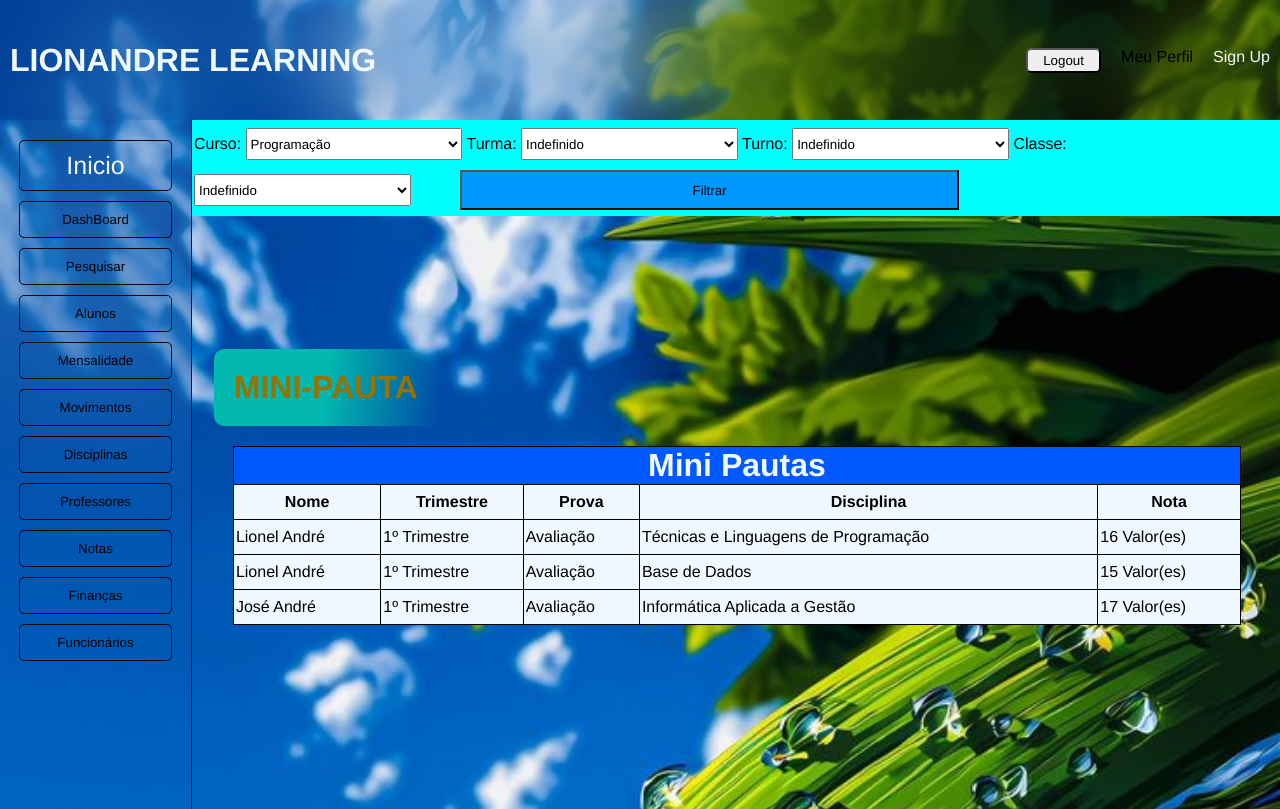
After one commit to lionelandre01-programmer/gestao_alunos, a Django app: page /minipauta/ in a window 1280 px wide. The commit adds this page. Run offline with Django 5.2, Linux system fonts and the light colour scheme; a user stored in the database is signed in; data comes from the database, SQL or seed files in the repository; both versions use the stored data as it was after the commit.

Commit message:
Actualizando funcionalidades
Implementando algumas funcionalidades importantes no sistema...

```diff
--- a/sistema_gestao/alunos/forms.py
+++ b/sistema_gestao/alunos/forms.py
@@ -237,11 +237,11 @@ class DisciplinaForm(forms.ModelForm):
 class ProfessorForm(forms.ModelForm):
     class Meta:
         model = Professores
-        fields = ('nome','sobrenome','disciplina','tempo_trabalho')
+        fields = ('first_name','last_name', 'username','disciplina','tempo_trabalho')
 
         widgets = {
-            'nome' : forms.TextInput(attrs={'placeholder':'Seu nome'}),
-            'sobrenome' : forms.TextInput(attrs={'placeholder':'Seu sobrenome'}),
+            'first_name' : forms.TextInput(attrs={'placeholder':'Seu nome'}),
+            'last_name' : forms.TextInput(attrs={'placeholder':'Seu sobrenome'}),
             'disciplina' : forms.TextInput(attrs={'placeholder':'Disciplina que leciona'}),
             'tempo_trabalho' : forms.DateInput(attrs={'class':'genero'})
         }
--- a/sistema_gestao/alunos/static/css/style.css
+++ b/sistema_gestao/alunos/static/css/style.css
@@ -91,6 +91,11 @@ aside{
     height: 10%;
     border-radius: 5px;
     background: transparent;
+    transition: all 0.5s ease-in-out;
+}
+
+.aside-lista button:hover{
+    background-color: aqua;
 }
 
 table{
@@ -127,6 +132,30 @@ th{
     border-radius: 15px;
     color: aliceblue;
     margin-bottom: 10px;
+    transition: all 2.5s ease;
+}
+
+.form:hover{
+    cursor: pointer;
+    background-color: rgb(0, 140, 255);
+}
+
+#changes{
+    transition: all 2.5s ease;
+}
+
+#changes:hover{
+    border: 2px solid rgb(156, 3, 3);
+    background-color: rgba(18, 19, 18, 0.87);
+}
+
+#change_input{
+    transition: all 2s ease-in-out;
+}
+
+#change_input:hover{
+    background-color: black;
+    color: white;
 }
 
 .indexe{
@@ -140,9 +169,20 @@ th{
     overflow: hidden;
 }
 
-.form input{
+.form input, select{
     width: 95%;
-    height: 85%;
+    height: 95%;
+    transition: all 0.5s ease-in-out;
+}
+
+.form input:hover{
+    background-color: black;
+    color: white;
+}
+
+.form select:hover{
+    background-color: black;
+    color: white;
 }
 
 .genero{
@@ -428,3 +468,68 @@ th{
     border-radius: 5px;
     text-align: center;
 }
+
+.detalhes_notas{
+    width: 70%;
+    height: 90vh;
+    backdrop-filter: blur(8px);
+    display: flex;
+    flex-wrap: wrap;
+    align-items: center;
+    justify-content: space-evenly;
+    padding: 3%;
+    border: 2px solid skyblue ;
+    border-radius: 15px;
+    margin-bottom: 10px;
+}
+
+.detalhes_notas .foto{
+    width: 30%;
+    height: 35%;
+    border-radius: 1px;
+}
+
+.detalhes_notas .info{
+    width: 70%;
+    height: 35%;
+    padding: 10px;
+    border-bottom-right-radius: 20px;
+    border-top-right-radius: 20px;
+    background-color: rgb(0, 213, 255);
+}
+
+.detalhes_notas .informa{
+    width: 100%;
+    height: auto;
+    color: aliceblue;
+}
+
+.detalhes_notas .informa table{
+    border-collapse: collapse;
+    width: 100%;
+    color: aliceblue;
+    height: auto;
+}
+
+.formMiniBusca{
+    width: 85%;
+    height: 12vh;
+    top: 15vh;
+    right: 0;
+    background-color: aqua;
+    position: absolute;
+    padding: 8px 2px;
+}
+
+.formMiniBusca select{
+    width: 20%;
+    height: 40%;
+}
+
+.formMiniBusca input{
+    height: 50%;
+    width: 46%;
+    margin-left: 45px;
+    margin-top: 10px;
+    background-color: rgb(0, 153, 255);
+}
--- a/sistema_gestao/alunos/templates/aluno/funcionarios.html
+++ b/sistema_gestao/alunos/templates/aluno/funcionarios.html
@@ -21,12 +21,13 @@
         <h1 style="color: rgb(148, 114, 4);">INFORMAÇÕES DO FUNCIONÁRIO</h1>
     </div>
 
-    <div class="detalhes">
+    <div class="detalhes" id="changes">
         <div class="foto">
             <img src="{% static 'css/img/Passe.png' %}" alt="erro" class="passe">
         </div>
 
         <div class="informa">
+            <h4>Código: <span>{{ usuario.id }}</span></h4>
             <h4>Nome: <span>{{ usuario.nome }}</span></h4>
             <h4>Nome de Usuário: <span>{{ usuario.username }}</span></h4>
             <h4>E-Mail: <span>{{ usuario.email }}</span></h4>
--- a/sistema_gestao/alunos/templates/aluno/layout/base.html
+++ b/sistema_gestao/alunos/templates/aluno/layout/base.html
@@ -19,7 +19,7 @@
                     style="height: 25px; width: 75px; display: flex; justify-content: space-evenly; align-items: center; border-radius: 5px;">
                         <li><a href="{% url 'logout' %}" style="color: black;">Logout</a></li></button>
                         <li><a href="{% url 'meuperfil' %}" style="color: black;">Meu Perfil</a></li>
-                        {% if perms.view_movimento %}
+                        {% if request.user.is_superuser %}
                         <li><a href="{% url 'registro' %}">Sign Up</a></li>
                         {% endif %}
                     {% else %}
--- a/sistema_gestao/alunos/templates/aluno/lista.html
+++ b/sistema_gestao/alunos/templates/aluno/lista.html
@@ -54,5 +54,4 @@
 </table>
 
 
-
 {% endblock %}
--- /dev/null
+++ b/sistema_gestao/alunos/templates/aluno/minipauta.html
@@ -0,0 +1,156 @@
+{% extends 'aluno/layout/base.html' %}
+
+{% block content %}
+
+<form action="{% url 'minipautaBusca' %}" method="POST" class="formMiniBusca">
+    {% csrf_token %}
+
+    <label for="curso">Curso:</label>
+    <select name="curso" id="curso">
+        {% for curso in cursos %}
+            <option value="{{ curso.id }}">{{ curso.nome }}</option>
+        {% endfor %}
+    </select>
+
+    <label for="tuma">Turma:</label>
+    <select name="turma" id="turma">
+        <option value="">Indefinido</option>
+        <option value="A">Turma A</option>
+        <option value="B">Turma B</option>
+        <option value="C">Turma C</option>
+        <option value="D">Turma D</option>
+    </select>
+
+    <label for="turno">Turno:</label>
+    <select name="turno" id="turno">
+        <option value="">Indefinido</option>
+        <option value="Manhã">Turno da Manhã</option>
+        <option value="Tarde">Turno da Tarde</option>
+    </select>
+
+    <label for="classe">Classe:</label>
+    <select name="classe" id="clasee">
+        <option value="0">Indefinido</option>
+        <option value="10">10ª Classe</option>
+        <option value="11">11ª Classe</option>
+        <option value="12">12ª Classe</option>
+        <option value="13">13ª Classe</option>
+    </select>
+
+    <input type="submit" value="Filtrar">
+
+</form>
+
+<div class="page" style="width: auto; align-self: start; margin: 20px;">
+        <h1 style="color: rgb(148, 114, 4);">MINI-PAUTA</h1>
+</div>
+
+
+<table border="1">
+
+    {% if dado_todos %}
+
+    <tr>
+        <th colspan="2"  style="background-color: rgb(0, 174, 255);"><h1>{{ dado_todos.curso }}</h1></th>
+        <th colspan="3"  style="background-color: rgb(0, 174, 255);"><h1>{{ dado_todos.sala }}</h1></th>
+    </tr>
+    <tr>
+        <th><h1>{{ dado_todos.classe }}ª Classe</h1></th>
+        <th colspan="2" style="background-color: rgb(0, 89, 255);"><h1>Turma {{ dado_todos.turma }}</h1></th>
+        <th colspan="2" style="background-color: rgb(0, 89, 255);"><h1>Periódo da {{ dado_todos.turno }}</h1></th>
+    </tr>
+
+    {% elif dado_turma and dado_classe and dado_curso %}
+
+    <tr>
+        <th colspan="5"  style="background-color: rgb(0, 174, 255);"><h1>{{ dado_curso }}</h1></th>
+    </tr>
+    <tr>
+        <th colspan="2" style="background-color: rgb(0, 89, 255);"><h1>{{ dado_classe }}ª Classe</h1></th>
+        <th colspan="3" style="background-color: rgb(0, 89, 255);"><h1>Turma {{ dado_turma }}</h1></th>
+    </tr>
+
+    {% elif dado_turno and dado_classe and dado_curso %}
+
+    <tr>
+        <th colspan="5"  style="background-color: rgb(0, 174, 255);"><h1>{{ dado_curso }}</h1></th>
+    </tr>
+    <tr>
+        <th colspan="2" style="background-color: rgb(0, 89, 255);"><h1>{{ dado_classe }}ª Classe</h1></th>
+        <th colspan="3" style="background-color: rgb(0, 89, 255);"><h1>Periódo {{ dado_turno }}</h1></th>
+    </tr>
+
+    {% elif dado_turno and dado_turma and dado_curso %}
+
+    <tr>
+        <th colspan="5" style="background-color: rgb(0, 174, 255);"><h1>{{ dado_curso }}</h1></th>
+    </tr>
+    <tr>
+        <th colspan="2" style="background-color: rgb(0, 89, 255);"><h1>Turma {{ dado_turma }}</h1></th>
+        <th colspan="3" style="background-color: rgb(0, 89, 255);"><h1>Periódo {{ dado_turno }}</h1></th>
+    </tr>
+
+    {% elif dado_turma and dado_curso %}
+
+    <tr>
+        <th colspan="3" style="background-color: rgb(0, 89, 255);"><h1>{{ dado_curso }}</h1></th>
+        <th colspan="2" style="background-color: rgb(0, 89, 255);"><h1>Turma {{ dado_turma }}</h1></th>
+    </tr>
+
+    {% elif dado_classe and dado_curso %}
+
+    <tr>
+        <th colspan="3" style="background-color: rgb(0, 89, 255);"><h1>{{ dado_curso }}</h1></th>
+        <th colspan="2" style="background-color: rgb(0, 89, 255);"><h1>{{ dado_classe }}ª Classe</h1></th>
+    </tr>
+
+    {% elif dado_turno and dado_curso %}
+
+    <tr>
+        <th colspan="3" style="background-color: rgb(0, 89, 255);"><h1>{{ dado_curso }}</h1></th>
+        <th colspan="2" style="background-color: rgb(0, 89, 255);"><h1>Periódo {{ dado_turno }}</h1></th>
+    </tr>
+
+    {% elif dado_curso %}
+
+    <tr>
+        <th colspan="5" style="background-color: rgb(0, 89, 255);"><h1>{{ dado_curso }}</h1></th>
+    </tr>
+
+    {% else %}
+
+    <tr>
+        <th colspan="5" style="background-color: rgb(0, 89, 255);"><h1>Mini Pautas</h1></th>
+    </tr>
+
+    {% endif %}
+
+    <tr>
+        <th style="background-color: aliceblue; color: black;">Nome</th>
+        <th style="background-color: aliceblue; color: black;">Trimestre</th>
+        <th style="background-color: aliceblue; color: black;">Prova</th>
+        <th style="background-color: aliceblue; color: black;">Disciplina</th>
+        <th style="background-color: aliceblue; color: black;">Nota</th>
+    </tr>
+
+{% for nota in notas %}
+    <tr>
+        <td style="background-color: aliceblue; color: black;">{{ nota.aluno }}</td>
+        <td style="background-color: aliceblue; color: black;">{{ nota.trimestre }} Trimestre</td>
+        <td style="background-color: aliceblue; color: black;">{{ nota.prova }}</td>
+        <td style="background-color: aliceblue; color: black;">{{ nota.disciplina }}</td>
+        <td style="background-color: aliceblue; color: black;">{{ nota.nota }} Valor(es)</td>
+
+    </tr>
+
+
+{% empty %}
+
+    <h3>Sem Notas Cadastradas</h3>
+
+{% endfor %}
+
+</table>
+
+
+{% endblock %}
--- a/sistema_gestao/alunos/templates/aluno/professores.html
+++ b/sistema_gestao/alunos/templates/aluno/professores.html
@@ -32,8 +32,8 @@
             {% endfor %}
         </select>
 
-        <label for="tempo">Tempo de Trabalho</label>
-        <input type="text" name="tempo_trabalho" id="tempo" placeholder="Horas de trabalho por semana" style="height: 10%; border-radius: 5px; border: 1px;" required>
+        <label for="tempo">Tempo de Trabalho (por dia)</label>
+        <input type="time" name="tempo_trabalho" id="tempo" style="height: 10%; border-radius: 5px; border: 1px;" required>
 
         <div class="btn-cadastra">
             <button type="submit" id="btn-cada" class="btn-pretende" style="background: rgb(0, 174, 255);">Cadastrar</button>
--- a/sistema_gestao/alunos/templates/aluno/propina.html
+++ b/sistema_gestao/alunos/templates/aluno/propina.html
@@ -30,7 +30,7 @@
         <h1 style="color: rgb(148, 114, 4);">PAGAMENTO DE PROPINA</h1>
     </div>
 
-    <form action="{% url 'pagar' %}" method="post" class="form" style="height: 70vh;">
+    <form action="{% url 'pagar' %}" method="post" class="form" style="height: 60vh;">
         {% csrf_token %}
 
         <p style="color: red; font-size: 18px;">Último mês: {% if ultimo %}
--- a/sistema_gestao/alunos/urls.py
+++ b/sistema_gestao/alunos/urls.py
@@ -43,5 +43,7 @@ urlpatterns = [
     path('anteriorfuncionario/<int:id>', views.anteriorFuncionario, name='anterior_funcionario'),
     path('meuperfil/', views.meuperfil, name='meuperfil'),
     path('abaRegistroEdite/<int:id>', views.abaRegistroEdite, name='abaRegistroEdite'),
-    path('registroEdite/<int:id>', views.registroEdite, name='registroEdite')
+    path('registroEdite/<int:id>', views.registroEdite, name='registroEdite'),
+    path('minipauta/', views.mini_pauta, name='mini_pauta'),
+    path('minibusca/', views.mini_pautaBusca, name='minipautaBusca')
 ]
--- a/sistema_gestao/alunos/views.py
+++ b/sistema_gestao/alunos/views.py
@@ -252,7 +252,7 @@ def propina(request, id):
     if group_auth != grupo_prof:
         aluno = Alunos.objects.get(id=id)
         ultimo = Propinas.objects.filter(aluno = aluno).order_by('-id').first()
-        mensal = Mensalidade.objects.get(curso_id=aluno.curso_id, classe=aluno.classe)
+        mensal = Mensalidade.objects.filter(curso_id=aluno.curso_id, classe=aluno.classe).first()
         mensali = mensal
         return render(request, 'aluno/propina.html', {'aluno' : aluno, 'ultimo' : ultimo, 'mensali' : mensali})
 
@@ -927,6 +927,167 @@ def registroEdite(request, id):
         usuario = Usuario.objects.get(id=id)
         return redirect(reverse('abaRegistroEdite', args=[usuario.id]))
 
+def mini_pauta(request):
+    grupo_secret = Group.objects.get(id=3)
+    grupo_prof = Group.objects.get(id=4)
+    cursos = Cursos.objects.all()
+
+    if request.user.groups.first() != grupo_secret:
+        professor = False
+        if request.user.groups.first() == grupo_prof:
+            id = request.user.id
+            professor = Professores.objects.get(id=id)
+
+        if professor:
+            if Notas.objects.filter(professor=professor).exists():
+                notas = Notas.objects.filter(professor=professor).all()
+
+        else:
+            notas = Notas.objects.all()
+
+        return render(request, 'aluno/minipauta.html', {'notas':notas, 'cursos':cursos})
+
+    else:
+        return HttpResponseForbidden('<h1>Apenas Funcionários Autorizados Podem prosseguir na Execução de Tal Acção</h1>')
+
+def mini_pautaBusca(request):
+    grupo_secret = Group.objects.get(id=3)
+    grupo_prof = Group.objects.get(id=4)
+
+    if request.user.groups.first() != grupo_secret:
+        if request.method == 'POST':
+            turma = request.POST.get('turma')
+            classe = int(request.POST.get('classe'))
+            turno = request.POST.get('turno')
+            id_curso = int(request.POST.get('curso'))
+            curso = Cursos.objects.get(id=id_curso)
+            turmabool = bool(turma)
+            turnobool = bool(turno)
+            classebool = bool(classe)
+            usuario = False
+
+            if request.user.groups.first() == grupo_prof:
+                id = request.user.id
+                usuario = Professores.objects.get(id=id)
+
+            if turmabool and turnobool and classebool and curso:
+                if usuario:
+                    notas = Notas.objects.filter(professor=usuario, aluno__turma=turma, aluno__turno=turno, aluno__classe=classe, aluno__curso=curso).all()
+                    dado_aluno = notas.values_list('aluno_id', flat=True).first()
+                    dado = Alunos.objects.get(id=dado_aluno)
+
+                else:
+                    notas = Notas.objects.filter(aluno__turma=turma, aluno__turno=turno, aluno__classe=classe, aluno__curso=curso).all()
+                    dado_aluno = notas.values_list('aluno_id', flat=True).first()
+                    dado = Alunos.objects.get(id=dado_aluno)
+
+                dado_todos = dado
+                return render(request,'aluno/minipauta.html', {'notas':notas, 'dado_todos':dado_todos})
+
+            elif turmabool and classebool and curso:
+                if usuario:
+                    notas = Notas.objects.filter(professor=usuario, aluno__turma=turma, aluno__classe=classe, aluno__curso=curso).all()
+                    dado_aluno = notas.values_list('aluno_id', flat=True).first()
+                    dado = Alunos.objects.get(id=dado_aluno)
+
+                else:
+                    notas = Notas.objects.filter(aluno__turma=turma, aluno__classe=classe, aluno__curso=curso).all()
+                    dado_aluno = notas.values_list('aluno_id', flat=True).first()
+                    dado = Alunos.objects.get(id=dado_aluno)
+                dado_classe = dado.classe
+                dado_turma = dado.turma
+                dado_curso = dado.curso
+                return render(request,'aluno/minipauta.html', {'notas':notas, 'dado_classe':dado_classe, 'dado_turma':dado_turma, 'dado_curso':dado_curso})
+
+            elif turmabool and turnobool and curso:
+                if usuario:
+                    notas = Notas.objects.filter(professor=usuario, aluno__turma=turma, aluno__turno=turno, aluno__curso=curso).all()
+                    dado_aluno = notas.values_list('aluno_id', flat=True).first()
+                    dado = Alunos.objects.get(id=dado_aluno)
+
+                else:
+                    notas = Notas.objects.filter(aluno__turma=turma, aluno__turno=turno, aluno__curso=curso).all()
+                    dado_aluno = notas.values_list('aluno_id', flat=True).first()
+                    dado = Alunos.objects.get(id=dado_aluno)
+                dado_turma = dado.turma
+                dado_turno = dado.turno
+                dado_curso = dado.curso
+                return render(request,'aluno/minipauta.html', {'notas':notas, 'dado_turma':dado_turma, 'dado_turno':dado_turno, 'dado_curso':dado_curso})
+
+            elif classebool and turnobool and curso:
+                if usuario:
+                    notas = Notas.objects.filter(professor=usuario, aluno__turno=turno, aluno__classe=classe, aluno__curso=curso).all()
+                    dado_aluno = notas.values_list('aluno_id', flat=True).first()
+                    dado = Alunos.objects.get(id=dado_aluno)
+
+                else:
+                    notas = Notas.objects.filter(aluno__turno=turno, aluno__classe=classe, aluno__curso=curso).all()
+                    dado_aluno = notas.values_list('aluno_id', flat=True).first()
+                    dado = Alunos.objects.get(id=dado_aluno)
+                dado_classe = dado.classe
+                dado_turno = dado.turno
+                dado_curso = dado.curso
+                return render(request,'aluno/minipauta.html', {'notas':notas, 'dado_classe':dado_classe, 'dado_turno':dado_turno, 'dado_curso':dado_curso})
+
+            elif turmabool and curso:
+                if usuario:
+                    notas = Notas.objects.filter(professor=usuario, aluno__turma=turma, aluno__curso=curso).all()
+                    dado_aluno = notas.values_list('aluno_id', flat=True).first()
+                    dado = Alunos.objects.get(id=dado_aluno)
+
+                else:
+                    notas = Notas.objects.filter(aluno__turma=turma, aluno__curso=curso).all()
+                    dado_aluno = notas.values_list('aluno_id', flat=True).first()
+                    dado = Alunos.objects.get(id=dado_aluno)
+                dado_turma = dado.turma
+                dado_curso = dado.curso
+                return render(request,'aluno/minipauta.html', {'notas':notas, 'dado_turma':dado_turma, 'dado_curso':dado_curso})
+
+            elif classebool and curso:
+                if usuario:
+                    notas = Notas.objects.filter(professor=usuario, aluno__classe=classe, aluno__curso=curso).all()
+                    dado_aluno = notas.values_list('aluno_id', flat=True).first()
+                    dado = Alunos.objects.get(id=dado_aluno)
+
+                else:
+                    notas = Notas.objects.filter(aluno__classe=classe, aluno__curso=curso).all()
+                    dado_aluno = notas.values_list('aluno_id', flat=True).first()
+                    dado = Alunos.objects.get(id=dado_aluno)
+                dado_classe = dado.classe
+                dado_curso = dado.curso
+                return render(request,'aluno/minipauta.html', {'notas':notas, 'dado_classe':dado_classe, 'dado_curso':dado_curso})
+
+            elif turnobool and curso:
+                if usuario:
+                    notas = Notas.objects.filter(professor=usuario, aluno__turno=turno, aluno__curso=curso).all()
+                    dado_aluno = notas.values_list('aluno_id', flat=True).first()
+                    dado = Alunos.objects.get(id=dado_aluno)
+
+                else:
+                    notas = Notas.objects.filter(aluno__turno=turno, aluno__curso=curso).all()
+                    dado_aluno = notas.values_list('aluno_id', flat=True).first()
+                    dado = Alunos.objects.get(id=dado_aluno)
+                dado_turno = dado.turno
+                dado_curso = dado.curso
+                return render(request,'aluno/minipauta.html', {'notas':notas, 'dado_turno':dado_turno, 'dado_curso':dado_curso})
+
+            else:
+                if usuario:
+                    notas = Notas.objects.filter(professor=usuario, aluno__curso=curso).all()
+                    dado_aluno = notas.values_list('aluno_id', flat=True).first()
+                    dado = Alunos.objects.get(id=dado_aluno)
+
+                else:
+                    notas = Notas.objects.filter(aluno__curso=curso).all()
+                    dado_aluno = notas.values_list('aluno_id', flat=True).first()
+                    dado = Alunos.objects.get(id=dado_aluno)
+                dado_curso = dado.curso
+                return render(request,'aluno/minipauta.html', {'notas':notas, 'dado_curso':dado_curso})
+        else:
+            return redirect(reverse('mini_pauta'))
+
+    else:
+        return HttpResponseForbidden('<h1>Apenas Funcionários Autorizados Podem prosseguir na Execução de Tal Acção</h1>')
 
 """OBS: password: louerna@05"""
 """OBS: password-Admin: lionel@01"""
```
Also changed, not shown: sistema_gestao/alunos/templates/aluno/busca.html (+8 -5 lines), sistema_gestao/alunos/templates/aluno/meuperfil.html (+8 -2 lines), sistema_gestao/alunos/templates/aluno/notas_aluno.html (+27 -12 lines), sistema_gestao/db.sqlite3.
